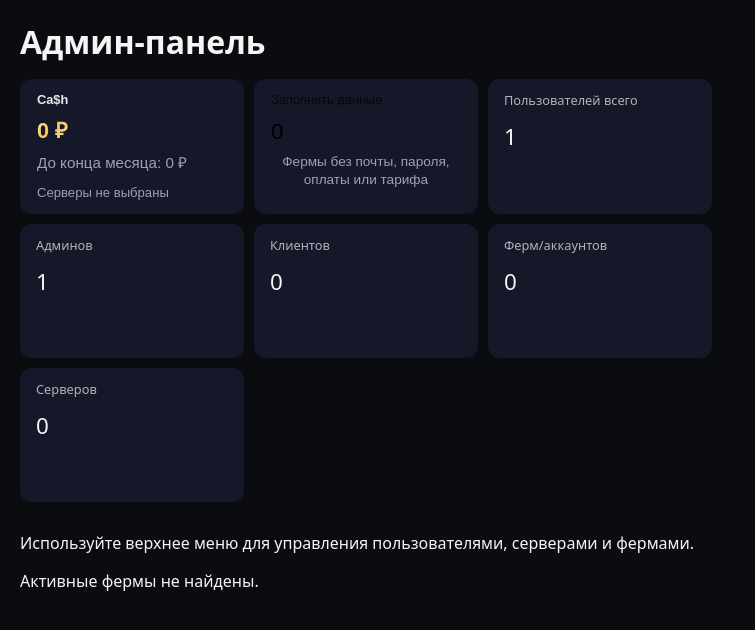
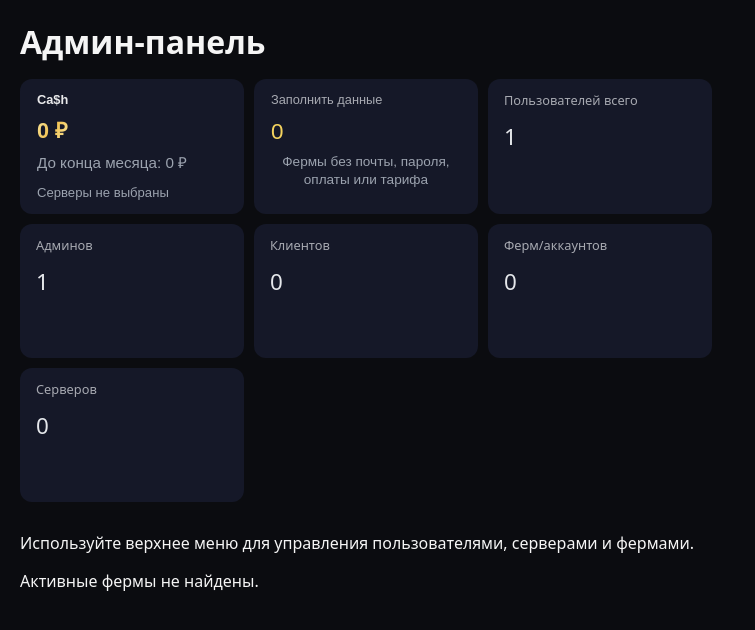
Before and after one commit to Et0ZheMax/UsersDash, a Flask app: page /admin/dashboard in a window 1280 px wide. Shown: the part 58-688 px from the top of the page, without its empty margins (0-755 px from the left). Run offline with Flask 3, Linux system fonts and the light colour scheme; a user stored in the database is signed in; data comes from the database, SQL or seed files in the repository; data that the repository does not hold is empty.

Commit message:
Исправить отображение счетчика незаполненных данных

```diff
--- a/UsersDash/admin_views.py
+++ b/UsersDash/admin_views.py
@@ -239,12 +239,14 @@ def _collect_incomplete_farms(
         password = fd.password if fd else None
         next_payment = acc.next_payment_at.strftime("%Y-%m-%d") if acc.next_payment_at else None
         tariff = acc.next_payment_amount
+        tariff_name = get_tariff_name_by_price(tariff)
+        is_own_farm_tariff = tariff_name == "Своя ферма"
 
         missing = {
             "email": not email,
             "password": not password,
-            "next_payment_date": not next_payment,
-            "tariff": tariff is None,
+            "next_payment_date": False if is_own_farm_tariff else not next_payment,
+            "tariff": False if is_own_farm_tariff else tariff is None,
         }
 
         if not any(missing.values()):
--- a/UsersDash/static/css/main.css
+++ b/UsersDash/static/css/main.css
@@ -456,6 +456,7 @@ h1 {
     display: flex;
     flex-direction: column;
     gap: 8px;
+    color: #e5e7eb;
 }
 
 .kpi-card--clickable {
@@ -574,6 +575,10 @@ h1 {
     max-height: 200px;
     overflow-y: auto;
     padding-right: 6px;
+}
+
+.kpi-card--incomplete .kpi-value {
+    color: #f4d35e;
 }
 
 .kpi-list--payments {
--- a/UsersDash/templates/admin/dashboard.html
+++ b/UsersDash/templates/admin/dashboard.html
@@ -74,7 +74,7 @@
                 <div class="cash-card__meta" data-role="cash-card-remaining">До конца месяца: {{ cash_totals.remaining_total }} ₽</div>
                 <div class="cash-card__list" data-role="cash-card-servers"></div>
             </button>
-            <button class="kpi-card kpi-card--clickable" type="button" data-role="incomplete-data-card"
+            <button class="kpi-card kpi-card--clickable kpi-card--incomplete" type="button" data-role="incomplete-data-card"
                     data-incomplete-count="{{ incomplete_accounts_total }}">
                 <div class="kpi-label">Заполнить данные</div>
                 <div class="kpi-value" data-role="incomplete-data-count">{{ incomplete_accounts_total }}</div>
```
